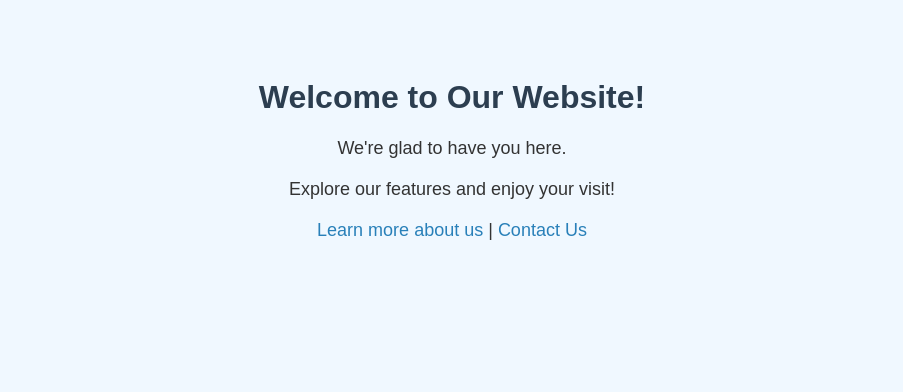
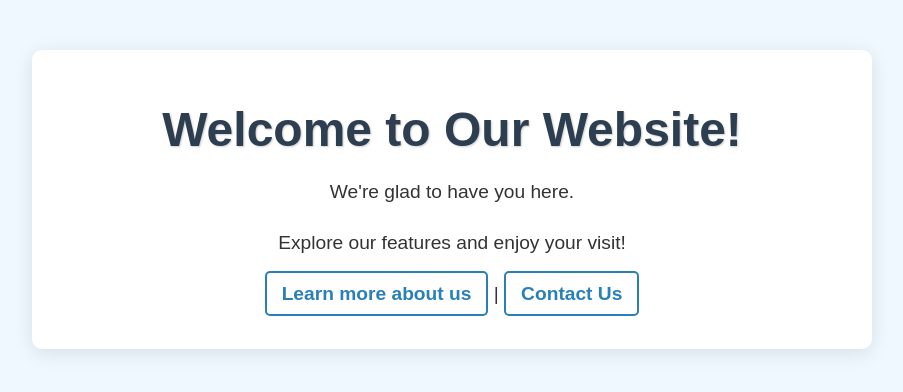
Before and after one commit to airinsurgent-fun/Corsera-Test, a plain HTML site: page index.html in a window 1280 px wide. Shown: the whole page, without its empty margins (188-1091 px from the left). Drawn offline with Linux system fonts and the light colour scheme.

Commit message:
First change to webpage

```diff
--- a/index.html
+++ b/index.html
@@ -11,24 +11,49 @@
             color: #333;
             text-align: center;
             padding: 50px;
+            margin: 0;
         }
+
         h1 {
             color: #2c3e50;
+            font-size: 3em;
+            margin-bottom: 20px;
+            text-shadow: 1px 1px 2px rgba(0, 0, 0, 0.2);
         }
+
         p {
-            font-size: 18px;
+            font-size: 1.2em;
             margin: 20px 0;
+            line-height: 1.6;
         }
+
         a {
             text-decoration: none;
             color: #2980b9;
+            font-weight: bold;
+            padding: 10px 15px;
+            border: 2px solid #2980b9;
+            border-radius: 5px;
+            transition: background-color 0.3s, color 0.3s;
         }
+
         a:hover {
-            text-decoration: underline;
+            background-color: #2980b9;
+            color: white;
+        }
+
+        .container {
+            max-width: 800px;
+            margin: auto;
+            padding: 20px;
+            background: white;
+            border-radius: 10px;
+            box-shadow: 0 4px 20px rgba(0, 0, 0, 0.1);
         }
     </style>
 </head>
 <body>
+    <div class="container">
         <h1>Welcome to Our Website!</h1>
         <p>We're glad to have you here.</p>
         <p>Explore our features and enjoy your visit!</p>
@@ -36,5 +61,6 @@
             <a href="about.html">Learn more about us</a> |
             <a href="contact.html">Contact Us</a>
         </p>
+    </div>
 </body>
 </html>
```
Lines whose indentation alone changed are shown as unchanged.
